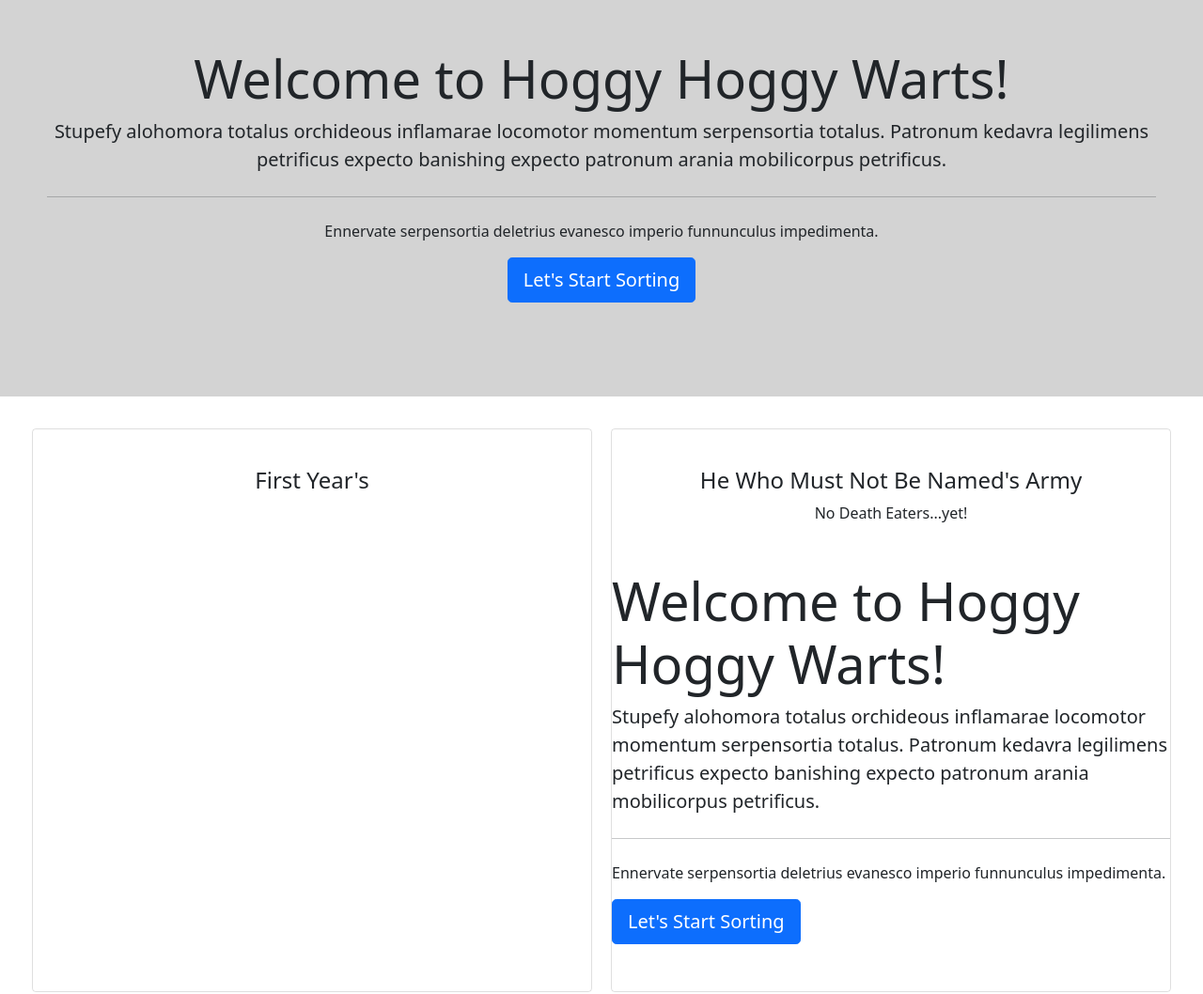
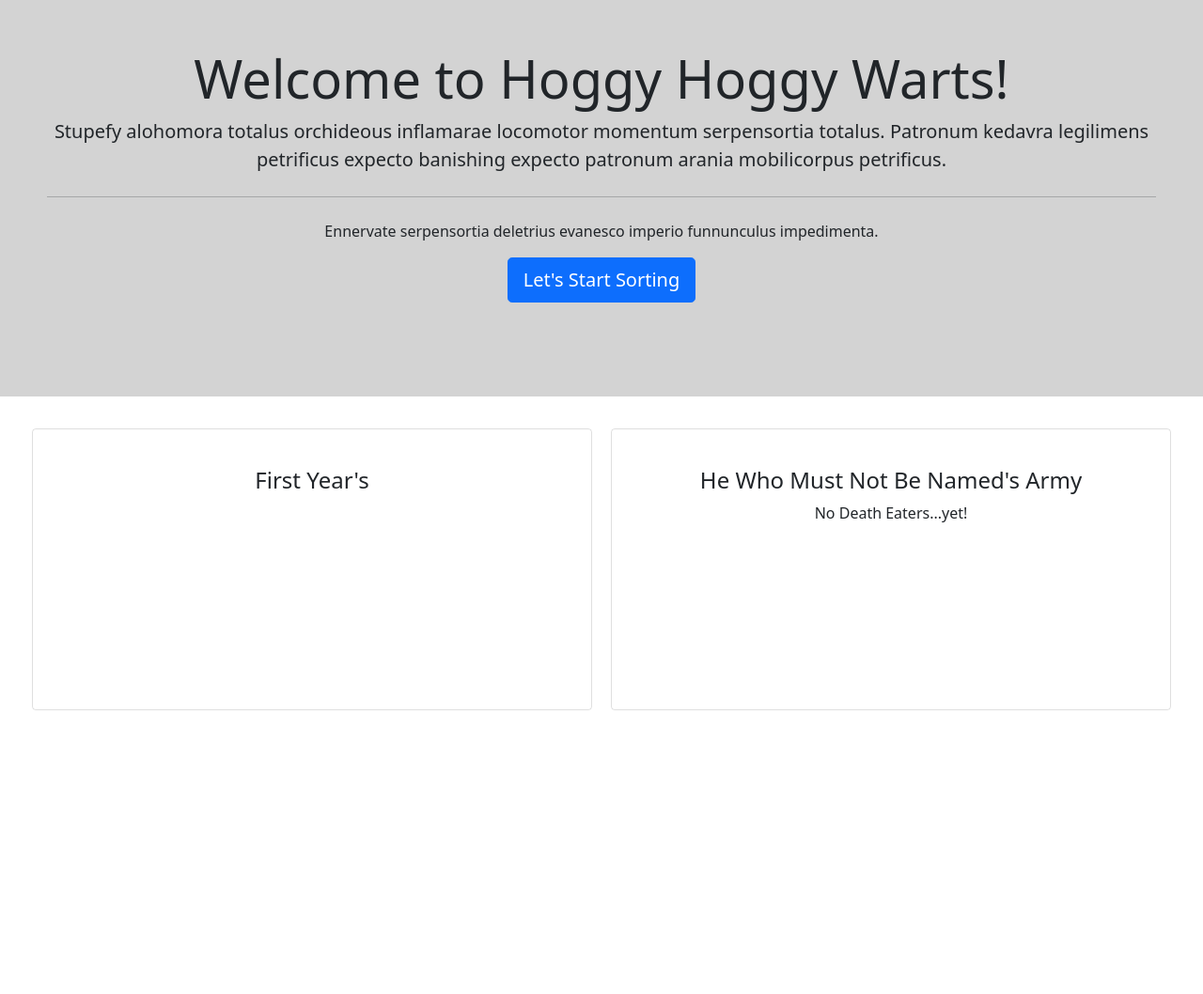
Before and after one commit to rgs1690/sorting-hat-webpack, a website built with webpack: page src/index.html in a window 1280 px wide. Shown: the top 1058 px of the page at 94% size. After the commit the page ends 800 px from the top, so only its background shows below. Built offline with nearby package versions, Linux system fonts and the light colour scheme.

Commit message:
I accidently pasted the html content twice in initialScreen.js, fixed that

```diff
--- a/src/javascripts/components/initialScreen.js
+++ b/src/javascripts/components/initialScreen.js
@@ -38,44 +38,6 @@ const initialScreen = () => {
         >
           No Death Eaters...yet!
         </div>
-    </di<div class="jumbotron text-center">
-      <h1 class="display-4">Welcome to Hoggy Hoggy Warts!</h1>
-      <p class="lead">
-        Stupefy alohomora totalus orchideous inflamarae locomotor momentum
-        serpensortia totalus. Patronum kedavra legilimens petrificus expecto
-        banishing expecto patronum arania mobilicorpus petrificus.
-      </p>
-      <hr class="my-4" />
-      <p>
-        Ennervate serpensortia deletrius evanesco imperio funnunculus
-        impedimenta.
-      </p>
-      <div id="button-div">
-        <button id="start-sorting" class="btn btn-primary btn-lg">
-          Let's Start Sorting
-        </button>
-      </div>
-      <div id="sorting-form" class="sorting-form"></div>
-    </div>
-    <div class="cards d-flex p-4">
-      <div class="new-student-cards">
-        <center><h4>First Year's</h4></center>
-        <div
-          id="first-years-card-display"
-          class="d-flex flex-wrap justify-content-center"
-        ></div>
-      </div>
-
-      <div class="moldy-voldy-cards">
-        <center><h4>He Who Must Not Be Named's Army</h4></center>
-        <div
-          id="voldermorts-army"
-          class="d-flex flex-wrap justify-content-center voldermorts-army mb-5"
-        >
-          No Death Eaters...yet!
-        </div>
-      </div>
-    </div>
 `;
   renderToDOM('#body', domString);
 };
```
Also changed, not shown: src/index.html (+2 -5 lines).
